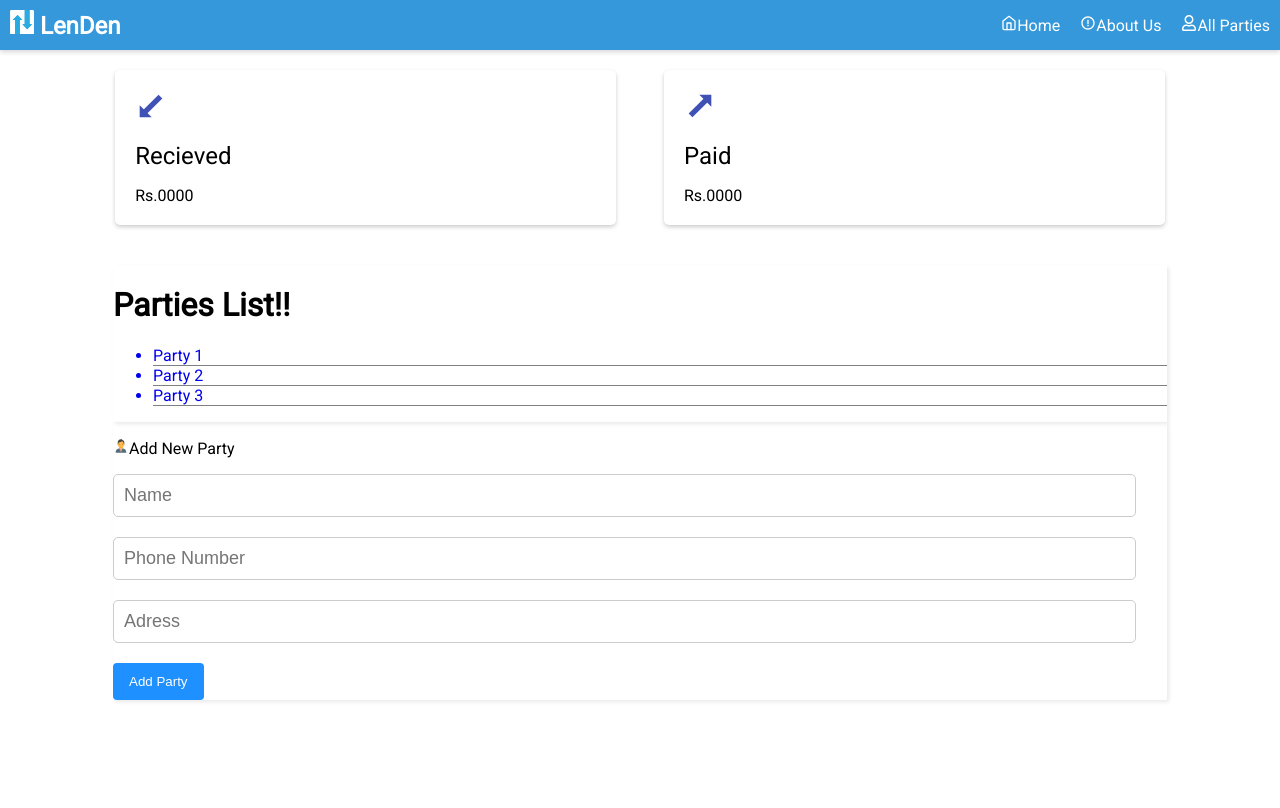
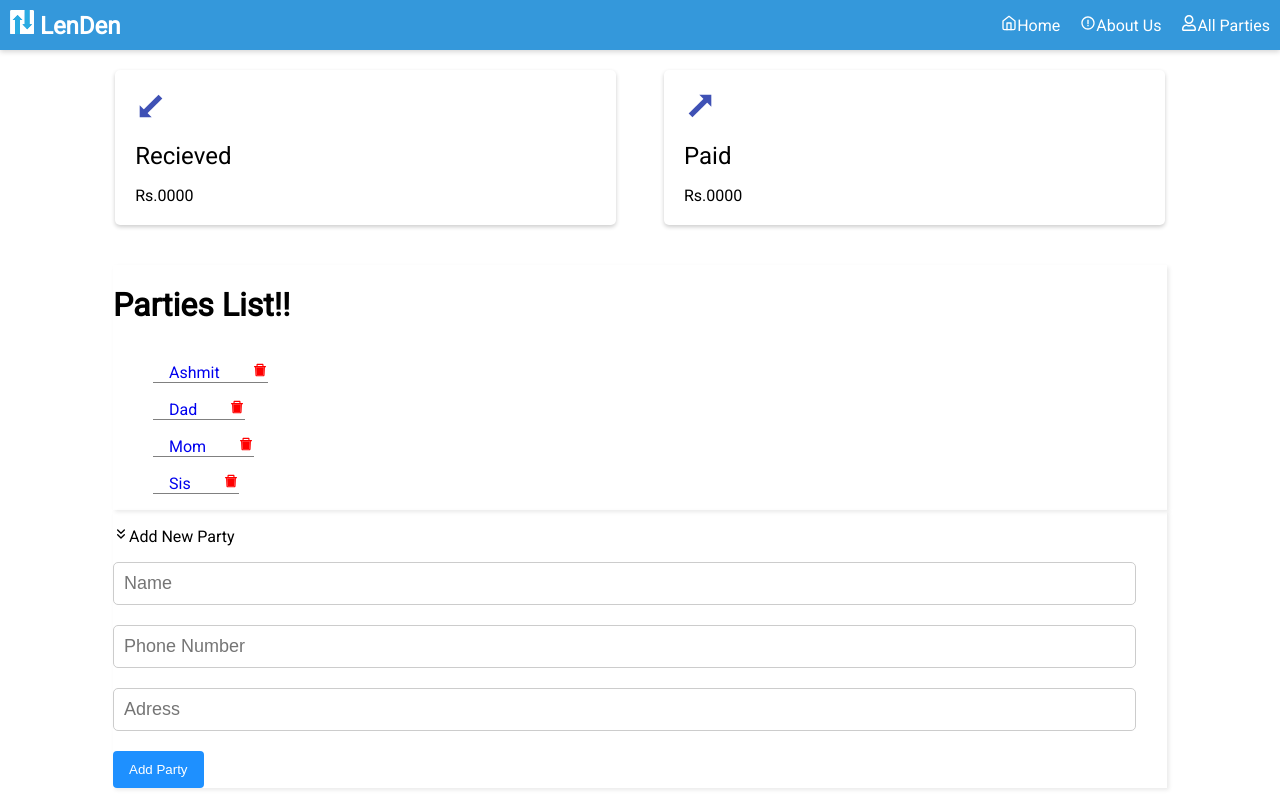
Before and after one commit to Ashmit72/lenden, a React (Vite) app: page /parties in a window 1280 px wide. Built offline with nearby package versions, Linux system fonts and the light colour scheme; data requests are answered from the project's data file.

Commit message:
Updated The Components

```diff
--- /dev/null
+++ b/db.json
@@ -0,0 +1,41 @@
+{
+  "parties": [
+    {
+      "name": "Ashmit",
+      "phone": "9813663984",
+      "adress": "Thimi",
+      "id": 0.28175963689203354
+    },
+    {
+      "name": "Dad",
+      "phone": "9851159387",
+      "adress": "Jhapa",
+      "id": 0.34668670680850533
+    },
+    {
+      "name": "Mom",
+      "phone": "9841927580",
+      "adress": "Ilam",
+      "id": 0.7601234240187653
+    },
+    {
+      "name": "Sis",
+      "phone": "9860719904",
+      "adress": "Sarlahi",
+      "id": 0.17452463009801356
+    }
+  ],
+  "payDetails": [
+    {
+      "partyName": "Ashmit",
+      "paiddate": "2023-05-12",
+      "paidAmount": "5000",
+      "dueAmount": "2000",
+      "description": "Some Amount Paid",
+      "id": 1
+    }
+  ],
+  "recieveDetails":[
+
+  ]
+}
--- a/package.json
+++ b/package.json
@@ -14,9 +14,12 @@
     "@fortawesome/fontawesome-free": "^6.4.0",
     "@mui/icons-material": "^5.11.16",
     "@mui/material": "^5.12.3",
+    "@reduxjs/toolkit": "^1.9.5",
+    "axios": "^1.4.0",
     "react": "^18.2.0",
     "react-dom": "^18.2.0",
     "react-icons": "^4.8.0",
+    "react-redux": "^8.0.5",
     "react-router-dom": "^6.11.0",
     "styled-components": "^5.3.10"
   },
--- a/src/App.css
+++ b/src/App.css
@@ -29,3 +29,11 @@ height:40px;
 margin-left:-1px;
 margin-right:1em;
 }
+.delete-btn{
+    color: red;
+    margin-left: 2rem;
+}
+.delete-btn:hover{
+ background-color: pink;
+  color: white;
+}
--- a/src/components/FormPay.jsx
+++ b/src/components/FormPay.jsx
@@ -1,19 +1,85 @@
-import React, { useRef } from 'react';
+import React, { useRef,useState } from 'react';
 import styled from 'styled-components';
+import db from "../../db.json";
+import { addUserPayDetails } from '../store/slices/userSlice';
+import { useDispatch } from 'react-redux';
+import axios from 'axios';
 
 
 
 function FormPay() {
+  const [name,setName]=useState('');
+  const [date,setDate]=useState('');
+  const [pay,setPay]=useState('');
+  const [due,setDue]=useState('');
+  const [desc,setDesc]=useState('');
   const dateRef = useRef();
+  const dispatch=useDispatch();
+
+
+  const handleNameChange=(event)=>{
+    setName(event.target.value);
+  }
+  const handleDateChange=(event)=>{
+    setDate(event.target.value);
+  }
+  const handlePayChange=(event)=>{
+    setPay(event.target.value);
+  }
+  const handleDueChange=(event)=>{
+    setDue(event.target.value);
+  }
+  const handleDescChange=(event)=>{
+    setDesc(event.target.value);
+  }
+
+  const handleSubmit= async (event)=>{
+    event.preventDefault();
+  s
+    const partiesName=db.parties.map((party)=>{
+      return(
+        party.name
+      )
+    })
+
+    if (partiesName.indexOf(name) <0) {
+
+      return alert(`Please enter the Valid Name. This User Doesnot exist!!!!`);
+    }
+
+    const payDetailsObject={
+      partyName:name,
+      paidDate:date,
+      paidAmount:pay,
+      dueAmount:due,
+      description:desc,
+    };
+
+    try{
+      await axios.post("http://localhost:5179/payDetails",payDetailsObject)
+      dispatch(addUserPayDetails({partyName:name,paidDate:date,paidAmount:pay,dueAmount:due,description:desc}))
+      setName('');
+      setDate('');
+      setPay('');
+      setDue('');
+      setDesc('');
+      return alert(`Payed Successfully!!}`);
+    }
+    catch(err){
+      console.log(err.message);
+    }
+
+  }
+
 
   return (
-    <Container>
+    <Container onSubmit={handleSubmit}>
       <Title>Pay</Title>
-      <Input type="text" placeholder="To" required />
-      <Input type='text' onFocus={() => (dateRef.current.type = 'date', dateRef.current.focus())} placeholder='Select Date' ref={dateRef}/>
-      <Input type="number" placeholder="Amount Paid" required />
-      <Input type="number" placeholder="Amount Due" required />
-      <Input type="text" placeholder="Description" required />
+      <Input onChange={handleNameChange} value={name} type="text" placeholder="To" required />
+      <Input onChange={handleDateChange} value={date} type='text' onFocus={() => (dateRef.current.type = 'date', dateRef.current.focus())} placeholder='Select Date' ref={dateRef}/>
+      <Input onChange={handlePayChange}  value={pay} type="number" placeholder="Amount Paid" required />
+      <Input onChange={handleDueChange}  value={due} type="number" placeholder="Amount Due" required />
+      <Input onChange={handleDescChange} value={desc} type="text" placeholder="Description" required />
       <Button type="submit">Pay</Button>
     </Container>
   );
--- a/src/components/FormRecieve.jsx
+++ b/src/components/FormRecieve.jsx
@@ -1,19 +1,78 @@
-import React, { useRef } from 'react';
+import React, { useRef,useState } from 'react';
 import styled from 'styled-components';
-
+import db from "../../db.json";
+import { addUserRecieveDetails } from '../store/slices/userSlice';
+import { useDispatch } from 'react-redux';
+import axios from 'axios';
 
 
 function FormRecieve() {
+
+  const [name,setName]=useState('');
+  const [date,setDate]=useState('');
+  const [recieve,setRecieve]=useState('');
+  const [due,setDue]=useState('');
+  const [desc,setDesc]=useState('')
   const dateRef = useRef();
+  const dispatch=useDispatch()
+
+  const handleNameChange=(event)=>{
+    setName(event.target.value);
+  }
+  const handleDateChange=(event)=>{
+    setDate(event.target.value);
+  }
+  const handleRecieveChange=(event)=>{
+    setPay(event.target.value);
+  }
+  const handleDueChange=(event)=>{
+    setDue(event.target.value);
+  }
+  const handleDescChange=(event)=>{
+    setDesc(event.target.value);
+  }
+
+  const handleSubmit= async (event)=>{
+    event.preventDefault();
+    const partiesName=db.parties.map((party)=>{
+      return(
+        party.name
+      )
+    })
+    if (partiesName.indexOf(name)<0) {
+      return alert(`Please enter the Valid Name. This User Doesnot exist!!!!`);
+    }
+    const recieveDetailsObject={
+      partyName:name,
+      recievedDate:date,
+      recievedAmount:recieve,
+      dueAmount:due,
+      description:desc,
+    };
+    try{
+    await axios.post("http://localhost:5179/recieveDetails",recieveDetailsObject)
+    dispatch(addUserRecieveDetails({partyName:name,recievedDate:date,recievedAmount:recieve,dueAmount:due,description:desc}))
+    setName('');
+    setDate('');
+    setRecieve('');
+    setDue('');
+    setDesc('');
+    return alert(`Payment Recieved Successfully!!`)
+    }
+    catch(err){
+      console.log(err.message);
+    }
+  }
+
 
   return (
-    <Container>
+    <Container onSubmit={handleSubmit} >
       <Title>Recieve</Title>
-      <Input type="text" placeholder="From" required />
-      <Input type='text' onFocus={() => (dateRef.current.type = 'date', dateRef.current.focus())} placeholder='Select Date' ref={dateRef}/>
-      <Input type="number" placeholder="Amount Recieved" required />
-      <Input type="number" placeholder="Amount Due" required />
-      <Input type="text" placeholder="Description" required />
+      <Input onChange={handleNameChange}  value={name} type="text" placeholder="From" required />
+      <Input onChange={handleDateChange}  value={date} type='text' onFocus={() => (dateRef.current.type = 'date', dateRef.current.focus())} placeholder='Select Date' ref={dateRef}/>
+      <Input onChange={handleRecieveChange}value={recieve} type="number" placeholder="Amount Recieved" required />
+      <Input onChange={handleDueChange}   value={due} type="number" placeholder="Amount Due" required />
+      <Input onChange={handleDescChange}  value={desc} type="text" placeholder="Description" required />
       <Button type="submit">Recieve</Button>
     </Container>
   );
--- a/src/components/Pages/AllPartiesPages.jsx
+++ b/src/components/Pages/AllPartiesPages.jsx
@@ -1,67 +1,149 @@
-import React, { useState } from 'react'
 import MyCard from '../MyCard'
 import styled from 'styled-components'
-import { FcBusinessman } from "react-icons/fc";
+import { FiChevronsDown } from "react-icons/fi";
+import { AiTwotoneDelete } from "react-icons/ai";
 import Button from '../Button';
 import { Link } from 'react-router-dom';
+import { useDispatch, useSelector } from 'react-redux';
+import { useState } from 'react';
+import { addUser, removeUser, setUser } from '../../store/slices/userSlice';
+import axios from 'axios';
+import { useEffect } from 'react';
 
 
 
 
 
-export default function ContactPage() {
+
+export default function AllPartiesPages() {
+
+  // css
+  const mediaMatch = window.matchMedia('(max-width: 768)');
+
+  const partiesContainerStyle = {
+    display: "flex",
+    justifyContent: "space-between",
+    boxShadow: "none",
+    flexDirection: mediaMatch ? "column" : "row"
+  }
+
+
+  const partiesListStyle = {
+    boxShadow: "2px 2px 4px #eaeaea",
+    width: "85%"
+  }
+
+
+  const partiesFormStyle = {
+    boxShadow: "2px 2px 4px #eaeaea"
+  }
+  // css
+
 
   const [visible, setVisible] = useState(false);
 
   const handleToggle = () => {
     setVisible(!visible)
   }
+  const toggleOnClick = () => {
+    setVisible(handleToggle())
+  }
+  const [inputName, setInputName] = useState('')
+  const [inputPhone, setInputPhone] = useState('')
+  const [inputAdress, setInputAdress] = useState('')
+
+  const dispatch = useDispatch();
+  const { user } = useSelector(state => state.user);
+
+  const userId= Math.random()
+
+  const handleSubmit = async (event) => {
+    event.preventDefault()
+
+    const partyObject = {
+      name: inputName,
+      phone: inputPhone,
+      adress: inputAdress,
+      id:userId
+    };
+    try {
+
+      await axios.post("http://localhost:5179/parties", partyObject)
+      dispatch(addUser({ name: inputName, phone: inputPhone, adress: inputAdress,id:userId}))
+      setInputName('');
+      setInputPhone('');
+      setInputAdress('');
+    } catch (err) {
+      console.log(err.message);
+    }
+  }
+
+  const handleInputName = (event) => {
+    setInputName(event.target.value)
+  }
+  const handleInputPhone = (event) => {
+    setInputPhone(event.target.value)
+  }
+  const handleInputAdress = (event) => {
+    setInputAdress(event.target.value)
+  }
+
+  const deleteUser = async (id) => {
+    console.log(id);
+    dispatch(removeUser(id))
+    await axios.delete(`http://localhost:5179/parties/${id}`)
+  }
 
 
-const mediaMatch = window.matchMedia('(max-width: 768)');
-const partiesContainerStyle = {
-  display: "flex",
-  justifyContent: "space-between",
-  boxShadow: "none",
-  flexDirection: mediaMatch ? "column" : "row"
-}
-const partiesListStyle = {
-boxShadow: "2px 2px 4px #eaeaea",
-width:"85%"
+  const getUser = async () => {
+    try {
+      const res = await axios.get("http://localhost:5179/parties");
+      dispatch(setUser(res.data));
 
-}
-const partiesFormStyle = {
-  boxShadow: "2px 2px 4px #eaeaea"
-}
-
+    } catch (error) {
+      console.log(error.message);
+    }
+  }
+  useEffect(() => {
+    getUser();
+  }, [])
+console.log(user);
   return (
     <div>
       <MyCard />
       <Container2 style={partiesContainerStyle}>
+
+
         <Contentbox1 style={partiesListStyle}>
           <h1>Parties List!!</h1>
+
           <ul>
             <Link to="/party" >
-            <List>Party 1</List>
+              {user.map((users, index) => (
+                <List key={index} >
+                  {users.name}
+                  <span onClick={(event) => {
+                    event.preventDefault()
+                    deleteUser(users.id);
+                  }
+                  } ><AiTwotoneDelete className="delete-btn" /></span>
+                </List>
+
+              ))}
             </Link>
-
-            <Link to="/party" >
-            <List>Party 2</List>
-            </Link>
-
-            <Link to="/party" >
-            <List>Party 3</List>
-            </Link>
-
           </ul>
         </Contentbox1>
+
+
         <Contentbox2 style={partiesFormStyle}>
-          <p onClick={handleToggle} ><FcBusinessman />Add New Party</p>
+          <p onClick={handleToggle} ><FiChevronsDown/>Add New Party</p>
           <Content visible={visible} >
-            <Input placeholder='Name' type="text" />
-            <Input placeholder='Phone Number' type="number" />
-            <Input placeholder='Adress' type="text" />
-            <Button>Add Party</Button>
+            <form onSubmit={handleSubmit}>
+              <Input value={inputName} onChange={handleInputName} placeholder='Name' type="text" />
+              <Input value={inputPhone} onChange={handleInputPhone} placeholder='Phone Number' type="number" />
+              <Input value={inputAdress} onChange={handleInputAdress} placeholder='Adress' type="text" />
+              <Button onClick={toggleOnClick} >Add Party</Button>
+            </form>
           </Content>
         </Contentbox2>
       </Container2>
@@ -73,9 +155,10 @@ const partiesFormStyle = {
 
 
 
+
 const Container2 = styled.div`
 display: flex;
-  flex-direction: row;
+  flexDirection: mediaMatch ? "column" : "row"
   flex-wrap:wrap;
   align-items: center;
   justify-content:space between
@@ -112,13 +195,13 @@ const Input = styled.input`
     margin-bottom: 10px;
   }
 `;
-const Contentbox2=styled.div`
+const Contentbox2 = styled.div`
 width:85%;
 @media (max-width:768px){
   width:100%
 }
 `;
-const Contentbox1=styled.div`
+const Contentbox1 = styled.div`
 width:85%;
 `;
 const Content = styled.div`
@@ -129,7 +212,11 @@ const Content = styled.div`
   }
 `;
 
-const List=styled.li`
-border-bottom:0.25px solid gray;
-
+const List = styled.li`
+// border-bottom:0.25px solid gray;
+list-style-type:none;
+border-bottom:0.5px solid gray;
+width:max-content;
+padding-left:1rem;
+padding-top:1rem;
 `;
--- a/src/components/Pages/HomePage.jsx
+++ b/src/components/Pages/HomePage.jsx
@@ -38,7 +38,7 @@ setActiveForm(formName)
 
 
     {activeForm==="FormRecieve"&& <FormRecieve/> }
-    {activeForm==="FormPay"&& <FormPay/> }
+    {activeForm==="FormPay"&&<FormPay/> }
 
     </div>
   )
--- a/src/components/Pages/TransactionDetailsPage.jsx
+++ b/src/components/Pages/TransactionDetailsPage.jsx
@@ -1,7 +1,9 @@
 import React from 'react'
+import userSlice from '../../store/slices/userSlice'
+
 
 export default function TransactionDetailsPage() {
   return (
-    <div>This Page Displays Transaction Details!!</div>
+    <div>This Page Displays Transaction Details for   !!</div>
   )
 }
--- a/src/main.jsx
+++ b/src/main.jsx
@@ -3,7 +3,11 @@ import ReactDOM from 'react-dom/client'
 import '@fortawesome/fontawesome-free/css/all.css';
 import App from './App'
 // import './index.css'
+import { Provider } from 'react-redux';
+import store from './store';
 
 ReactDOM.createRoot(document.getElementById('root')).render(
+    <Provider store={store} >
     <App />
+    </Provider>
 )
--- /dev/null
+++ b/src/store/slices/userSlice.jsx
@@ -0,0 +1,32 @@
+import { createSlice } from "@reduxjs/toolkit";
+
+const userSlice = createSlice({
+    name: 'user',
+    initialState: {
+        user: []
+    },
+    reducers: {
+        addUser(state, action) {
+
+            state.user.push(action.payload);
+        },
+        removeUser(state, action) {
+            console.log(state.user);
+            console.log( state.user.filter((item) => item.id != action.payload));
+            state.user= state.user.filter((item) => item.id != action.payload)
+        },
+        setUser: (state, { payload }) => {
+            state.user = payload
+        },
+        addUserPayDetails(state,action){
+           state.user.push(action.payload);
+        },
+        addUserRecieveDetails(state,action){
+            state.user.push(action.payload);
+        }
+    }
+})
+
+export const { addUser, removeUser, setUser ,addUserPayDetails,addUserRecieveDetails } = userSlice.actions;
+
+export default userSlice.reducer;
```
Also changed, not shown: src/components/Navbar.jsx (+34 -31 lines), src/store/index.jsx (added, +11 -0 lines), 1 other file (tests, documents, lock files or other folders).
